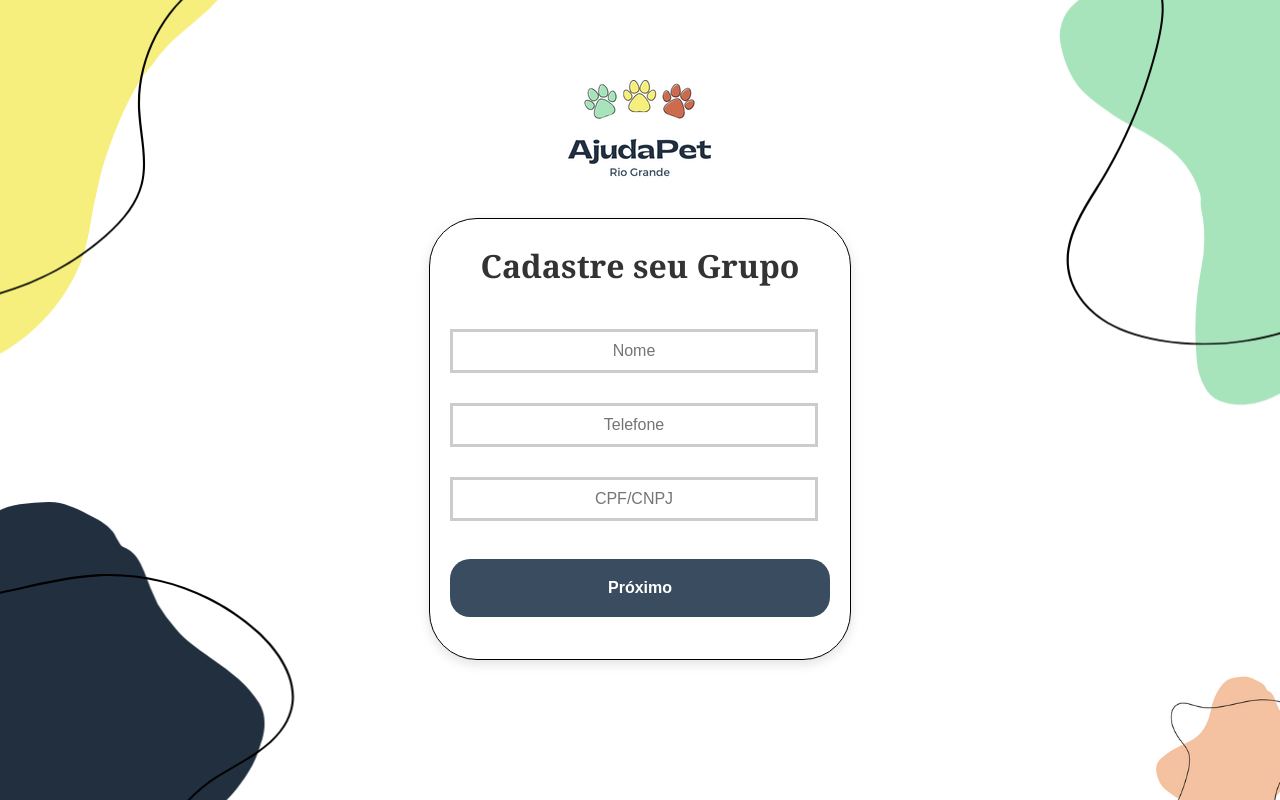
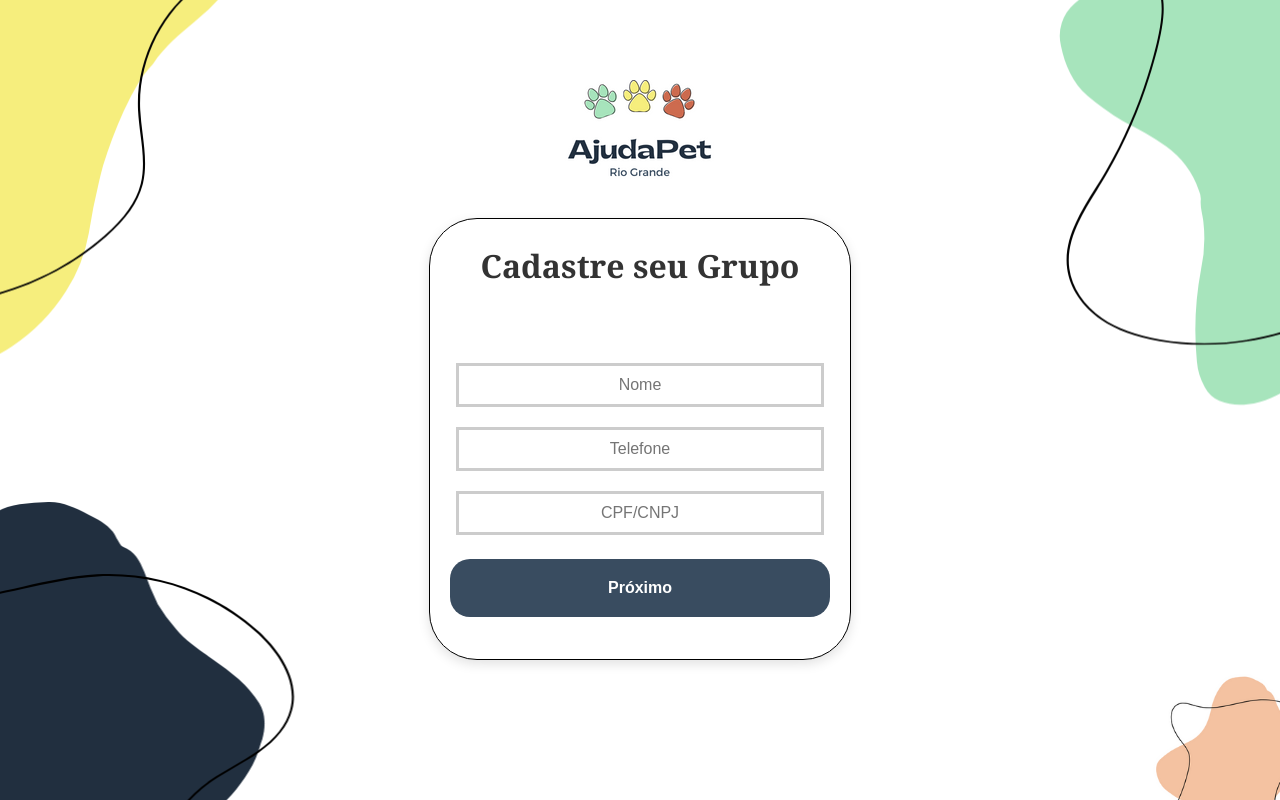
Before and after one commit to ajuda-pet/ajudapet-frontend, a React (Create React App) app: page /register in a window 1280 px wide. Built offline with nearby package versions, Linux system fonts and the light colour scheme.

Commit message:
ajustes de layout

```diff
--- a/src/pages/register/index.css
+++ b/src/pages/register/index.css
@@ -91,19 +91,35 @@
 }
 
 .main-register {
+    display: flex;
+    flex-direction: column;
+    justify-content: center;
     height: 60%;
 }
 
+.main-register-img{
+
+    height: 60%;
+}
+.input-form-img{
+    width: 100%;
+}
+
 .input-form{
+    margin: 0;
     padding: 0;
+    width: 100%;
+    display: flex;
+    align-items: center;
 }
 
 
 .input-field {
+    margin: 20px auto 0px;
     text-align: center;
     width: 90%;
     padding: 10px;
-    margin-top: 10px;
+
     font-size: 1em;
     border: 0.2em solid #ccc;
     border-radius: 0px;
@@ -121,7 +137,6 @@
     width: 90%;
     min-height: 100px;
     padding: 10px;
-    margin-top: 30px;
     font-size: 1em;
     border: 0.3em solid #ccc;
     border-radius: 0px;
--- a/src/pages/register/index.jsx
+++ b/src/pages/register/index.jsx
@@ -54,13 +54,14 @@ function Register() {
     //Função feita para submit da imagem pro firebase
     const fistSubmit = (e) =>{
         e.preventDefault();
+        let cpfValidated = validateCPF(cpf);
+        let emailValidated = validateEmail(email);
+        let phoneValidated = validatePhoneNumber(phone);
 
-        // Caso não envie imagem
+        if (password === confirmPassword && cpfValidated && emailValidated && phoneValidated) {
+            setError('')
             if (!file) return (handleSubmit())
-
-        // Gerar nome aleatorio pra arquivo
             let nomeImg = gerarNomeImagem()
-        console.log('enviou img')
             const storageRef = ref(storage, `images/${nomeImg}`)
             const uploadTask = uploadBytesResumable(storageRef, file)
             uploadTask.on(
@@ -80,12 +81,32 @@ function Register() {
                 }
             )
         }
+        else{
+            if (!cpfValidated) {
+                setError('CPF inválido!');
+            }
+            if (!emailValidated) {
+                setError('Email inválido!');
+            }
+            if (password !== confirmPassword) {
+                setError('As senhas não são iguais!');
+            }
+            if (!phoneValidated) {
+                setError('Telefone inválido!');
+            }
+            console.log('Cadastro não realizado, verifique os dados inseridos!');
+        }
+        // Caso não envie imagem
+
+
+        // Gerar nome aleatorio pra arquivo
+
+    }
 
     // Função focada em remover imagem do firebase em caso de não registrar
     const deleteImg = useCallback(() => {
 
         if (!picture) return;
-        console.log('deletei')
         try {
           const imageRef = ref(storage, picture);
 
@@ -128,17 +149,8 @@ function Register() {
     // Função para lidar com o envio do formulário
 
     const handleSubmit = useCallback(async () => {
-        let cpfValidated = validateCPF(cpf);
-        let emailValidated = validateEmail(email);
-        let phoneValidated = validatePhoneNumber(phone);
-
-
-        if (password === confirmPassword && cpfValidated && emailValidated && phoneValidated) {
-
-            setError('');
 
         try {
-
             const userData = { name, description, email, phone, cpf, password, picture};
             const response = await registerUser(userData);
             if (response.token) {
@@ -153,28 +165,11 @@ function Register() {
             setError('Ocorreu um erro ao enviar o formulário. Por favor, tente novamente.');
             deleteImg()
         }
-        }
-        else {
-            if (!cpfValidated) {
-                setError('CPF inválido!');
-            }
-            if (!emailValidated) {
-                setError('Email inválido!');
-            }
-            if (password !== confirmPassword) {
-                setError('As senhas não são iguais!');
-            }
-            if (!phoneValidated) {
-                setError('Telefone inválido!');
-            }
-            deleteImg()
-            console.log('Cadastro não realizado, verifique os dados inseridos!');
-        }
-    }, [name, description, email, phone, cpf, password, confirmPassword, deleteImg, navigate ]
+
+    }, [name, description, email, phone, cpf, password,picture, deleteImg, navigate ]
 )
 
 useEffect(()=>{
-    console.log('tentou enviar database')
     if (picture === '') return;
     handleSubmit()
 },
@@ -275,8 +270,8 @@ useEffect(()=>{
 
                     {step === 2 ?
                         <>
-                        <div className='main-register'>
-                            <div className="input-form">
+                        <div className='main-register-img'>
+                            <div className="input-form-img">
                             <label name="imagem" className="custom-file-button"><span>Escolher imagem</span></label>
                             <p className='p-info'>OBS:imagem do grupo ajuda a ter mais credibilidade!</p>
                             <input
```
Lines whose indentation alone changed are shown as unchanged.
